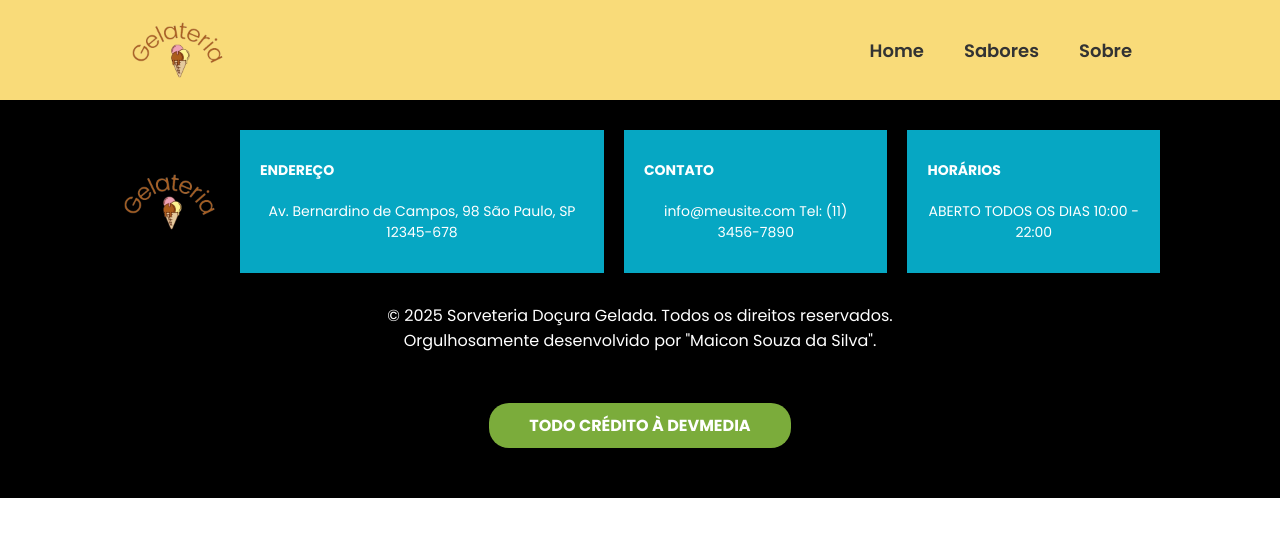
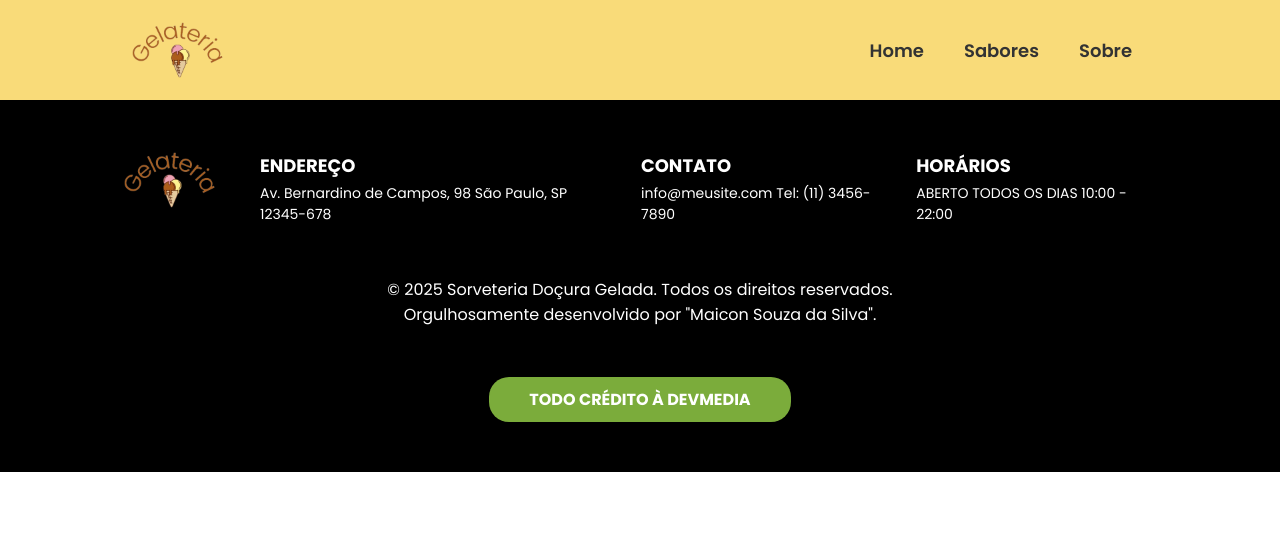
Before and after one commit to MaiconSouzaDevFrontEnd/projeto-sorveteria, a Next.js app: page / in a window 1280 px wide. Shown: the top 536 px of the page. Built offline with nearby package versions, Linux system fonts and the light colour scheme.

Commit message:
ajustando rodape em preparo

```diff
--- a/src/app/componentes/Rodape/Rodape.module.css
+++ b/src/app/componentes/Rodape/Rodape.module.css
@@ -11,7 +11,7 @@
     margin: auto;
     display: flex;
     justify-content: space-around;
-    align-items: center;
+    align-items: stretch;
     gap: 20px;
 }
 
@@ -21,22 +21,38 @@
     object-fit: cover;
 }
 
+.infosRodape{
+   display: flex;
+   justify-content: space-between;
+}
 .subInfos{
     padding: 20px;
-    background-color: rgb(6, 167, 195);
-    flex:0 1 auto;
 }
 
 .subInfos > * {
     color: #FFFFFF;
     font-size: 14px;
-    padding: 10px 0;
+    padding: 2px 0;
 }
 
-.rodape p{
+.subInfos h3{
+    font-size: 18px;
+    font-weight: bold;
+}
+
+.subInfos p {
+    word-wrap: break-word;
+}
+.copyRight{
+
+}
+
+.copyRight p{
     text-align: center;
     color: #FFFFFF;
 }
+
+
 
 .btnDevmedia{
     padding: 10px 40px;
--- a/src/app/componentes/Rodape/index.jsx
+++ b/src/app/componentes/Rodape/index.jsx
@@ -8,6 +8,8 @@ export default function Rodape() {
         <footer className={styles.rodape}>
             <div className={styles.containerRodape}>
                 <Image src={Logo} alt="A imagem de um sorvete" className={styles.imgLogo} lang='A imagem de um sorvete' />
+
+                <div className={styles.infosRodape}>
                     <div className={styles.subInfos}>
                         <h3>ENDEREÇO</h3>
                         <p>Av. Bernardino de Campos, 98 São Paulo, SP 12345-678</p>
@@ -21,9 +23,12 @@ export default function Rodape() {
                         <p>ABERTO TODOS OS DIAS 10:00 - 22:00</p>
                     </div>
                 </div>
+            </div>
 
+            <div className={styles.copyRight}>
                 <p>© 2025 Sorveteria Doçura Gelada. Todos os direitos reservados.</p>
                 <p>Orgulhosamente desenvolvido por "Maicon Souza da Silva".</p>
+            </div>
 
             <Link href="https://www.devmedia.com.br/" target="_blank" className={styles.btnDevmedia} >Todo Crédito à Devmedia</Link>
         </footer>
```
Lines whose indentation alone changed are shown as unchanged.
